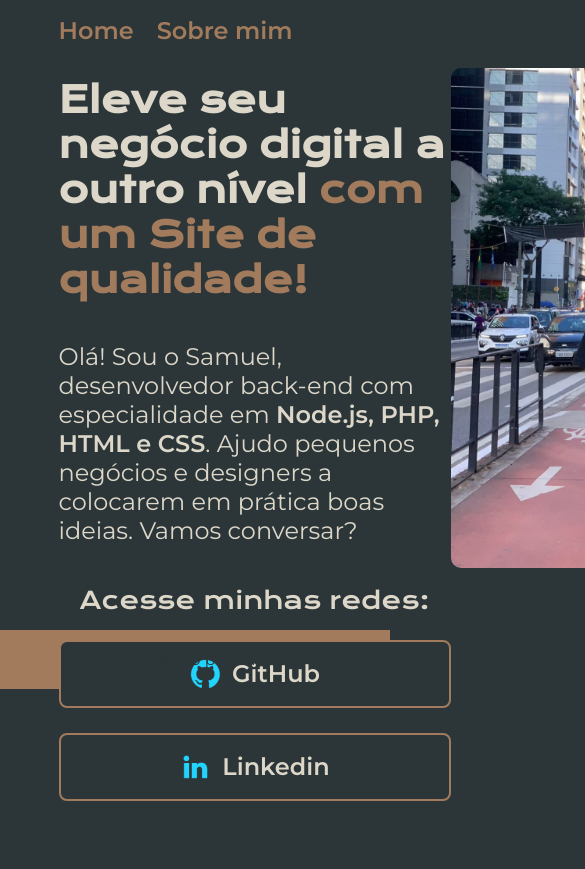
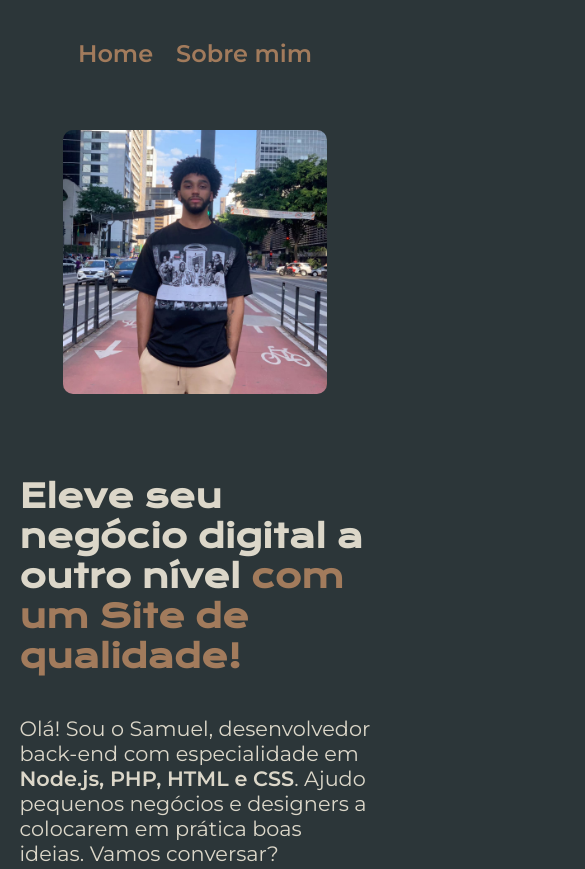
Before and after one commit to Samukaviga/Portfolio, a plain HTML site: page index.html in a window 390 px wide. Shown: the top 869 px of the page, 585 px wide, since content can reach past the window. Before the commit the page ends 844 px from the top, so only its background shows below. Drawn offline with nearby package versions, Linux system fonts and the light colour scheme.

Commit message:
Adicionando responsividade

```diff
--- a/index.html
+++ b/index.html
@@ -30,11 +30,11 @@
             </p>
             <div class="apresentacao__links" >
                 <h2 class="apresentacao__links__subtitulo" >Acesse minhas redes:</h2>
-                <a class="apresentacao__links__link" href="https://github.com/Samukaviga">
-                    <img src="./assets/github.png" alt="icone-github">
+                <a class="apresentacao__links__navegacao" href="https://github.com/Samukaviga">
+                <img src="./assets/github.png" alt="icone-github">
                     GitHub
                 </a>
-                <a class="apresentacao__links__link" href="#">
+                <a class="apresentacao__links__navegacao" href="#">
                     <img src="./assets/linkedin.png" alt="icone-github">
                     Linkedin
                 </a>
--- a/styles/style.css
+++ b/styles/style.css
@@ -38,7 +38,7 @@ body{
 
 .cabecario__menu__link {
     font-family: var(--font-secudaria);
-    font-size: 24px;
+    font-size: 1.5rem;
     color: var(--cor-terciaria);
     font-weight: 600;
     text-decoration: none;
@@ -56,6 +56,7 @@ body{
     padding: 6% 15%;
     margin-bottom: 10%;
     box-sizing: border-box;
+    gap: 82px
 
 }
 
@@ -63,20 +64,20 @@ body{
     display: flex;
     flex-direction: column;
     gap: 40px;
-    width: 615px;
-    height: 482px;
+    width: 50%;
+
 
 }
 
 .apresentacao__conteudo__titulo {
     font-family: var(--font-primaria); /* aplicando a font Krona One */
-    font-size: 36px;
+    font-size: 2.25rem;
 
 }
 
 .apresentacao__conteudo__texto {
     font-family: var(--font-secudaria);
-    font-size: 24px;
+    font-size: 1.5rem;
     font-weight: 400;
 }
 
@@ -94,30 +95,30 @@ body{
     font-weight: 400;
 }
 
-.apresentacao__links__link {
+.apresentacao__links__navegacao {
     display: flex;
     align-items: center;
     gap: 10px;
     justify-content: center;
     background-color: var(--cor-primaria);
     color: var(--cor-secundario);
-    font-size: 24px;
+    font-size: 1.5rem;
     font-weight: 600; /* peso da font */
     font-family: var(--font-secudaria);
     text-align: center;
-    width: 388px;
+    width: 55%;
     padding: 16px 0;
     border-radius: 8px;
     border: var(--cor-terciaria) solid 2px;
     text-decoration: none;
 }
 
-.apresentacao__links__link:hover{
+.apresentacao__links__navegacao:hover{
     background-color: var(--cor-hover);
 }
 
 .apresentacao__imagem {
-    width: 500px;
+    width: 50%;
     border-radius: 10px;
 }
 
@@ -128,5 +129,42 @@ body{
     font-weight: 400;
     padding: 20px;
     text-align: center;
+    font-size: 1.5rem;
 
  }
+
+
+ @media (max-width: 1250px){
+
+    .cabecario {
+        padding: 10%;
+    }
+
+    .cabecario__menu{
+        justify-content: center;
+    }
+
+    .apresentacao {
+        flex-direction: column-reverse; /*Inverte as colunas*/
+        padding: 6% 5%;
+    }
+
+    .apresentacao__conteudo {
+        width: auto;
+    }
+
+    .apresentacao__conteudo__titulo {
+        font-size: 2rem;
+    }
+
+    .apresentacao__conteudo__texto {
+        font-size: 1.3rem;
+    }
+
+ }
+
+ @media (max-width: 750px) {
+    .apresentacao__imagem {
+        width: 75%;
+    }
+ }
```
